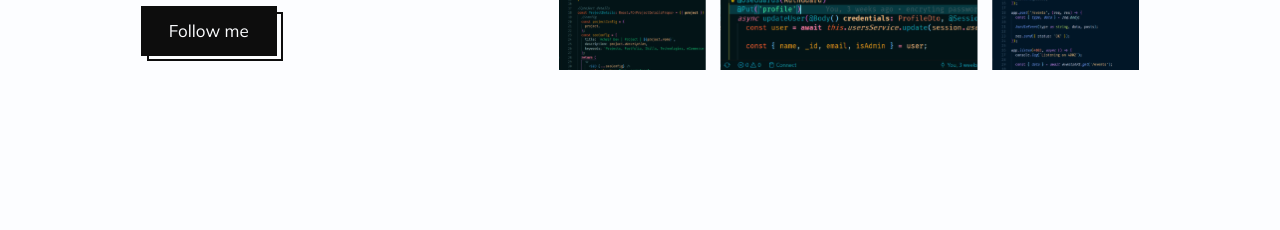
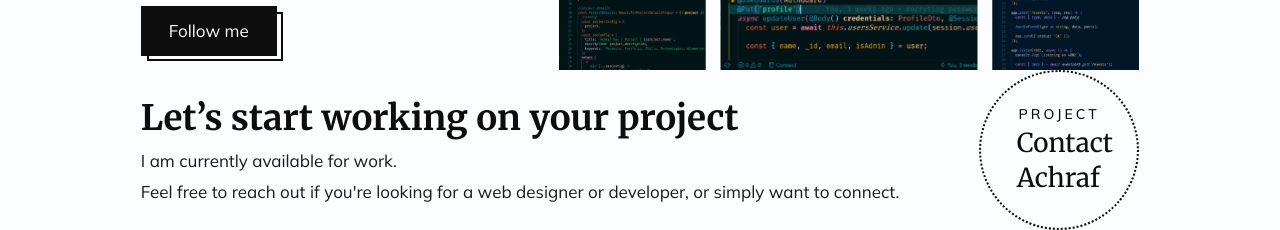
Before and after one commit to NightClover-code/portfolio-website-v2, a Next.js app: page / in a window 1280 px wide. Shown: the part 5243-5473 px from the top of the page. Before the commit the page ends 5313 px from the top, so only its background shows below. Built offline with nearby package versions, Linux system fonts and the light colour scheme.

Commit message:
feat: adding footer section

```diff
--- /dev/null
+++ b/components/Footer/index.tsx
@@ -0,0 +1,25 @@
+const Footer = () => {
+  return (
+    <footer>
+      <div className="flex items-center justify-between">
+        <div>
+          <h1>Let’s start working on your project</h1>
+          <p>I am currently available for work.</p>
+          <p>
+            Feel free to reach out if you&apos;re looking for a web designer or
+            developer, or simply want to connect.
+          </p>
+        </div>
+
+        <div className="rounded-full flex w-40 h-40 flex-col items-center justify-center border-dotted border-2 border-black">
+          <h4 className="text-[14px] uppercase tracking-[3px] font-medium">
+            Project
+          </h4>
+          <h2 className="max-w-[85px] leading-[35px]">Contact Achraf</h2>
+        </div>
+      </div>
+    </footer>
+  );
+};
+
+export default Footer;
--- a/components/Hero/index.tsx
+++ b/components/Hero/index.tsx
@@ -11,10 +11,12 @@ const Hero = () => {
     <section className="hero__section mt-32 flex items-center justify-between">
       <div className="max-w-[570px]">
         <Socials Icons={socialsIcons} />
+
         <h1 className="text-[40px] mt-5">
           Hi, I’m Achraf, FullStack Web <span>Developer</span> and UI/UX{' '}
           <span>Designer</span>
         </h1>
+
         <p className="mt-5 text-[18px] max-w-[515px]">
           I design and build beautiful websites for businesses around the globe.
           If you need a modern and powerful website, send me an email. If we are
--- a/layouts/MainLayout.tsx
+++ b/layouts/MainLayout.tsx
@@ -1,5 +1,5 @@
 import Header from '../components/Header';
-// import Footer from '../components/Footer';
+import Footer from '../components/Footer';
 
 const MainLayout: React.FC = ({ children }) => {
   return (
@@ -7,7 +7,7 @@ const MainLayout: React.FC = ({ children }) => {
       <div className="custom__container">
         <Header />
         {children}
-        {/* <Footer /> */}
+        <Footer />
       </div>
     </div>
   );
```
